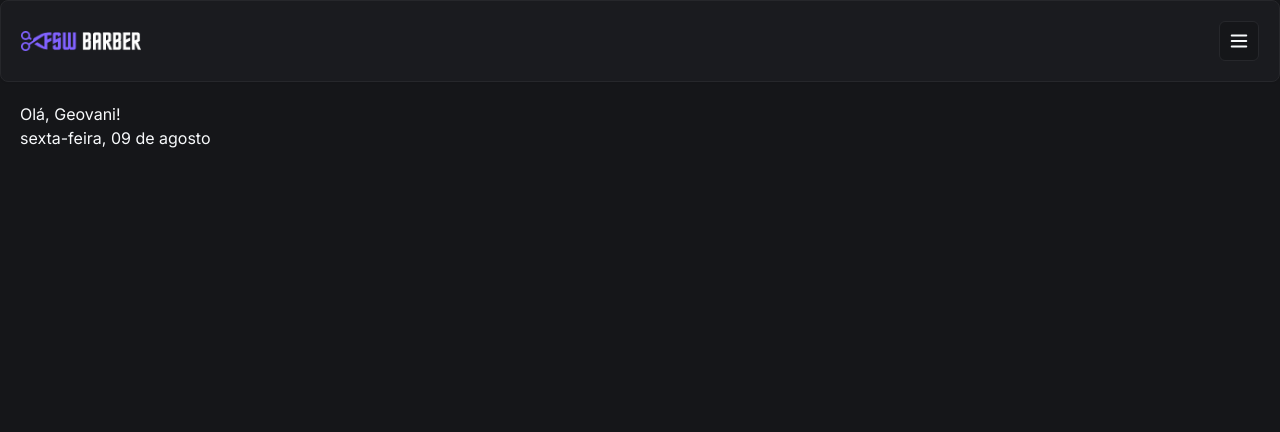
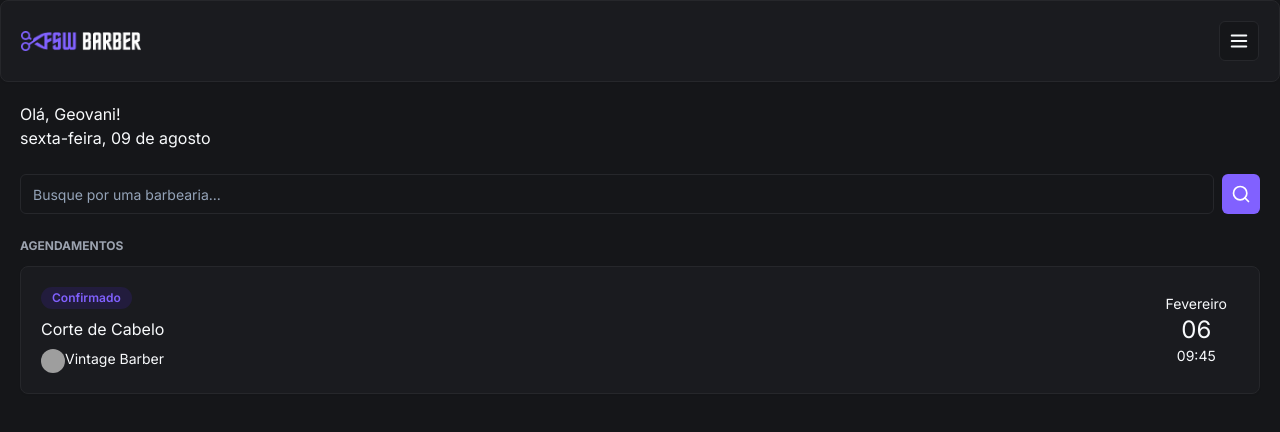
Before and after one commit to geovanigcs/Barbearia, a Next.js app: page / in a window 1280 px wide. Shown: the top 432 px of the page. Built offline with nearby package versions, Linux system fonts and the light colour scheme; grey boxes are pictures that could not be loaded.

Commit message:
feat: add initial booking component

```diff
--- /dev/null
+++ b/app/(home)/_components/search.tsx
@@ -0,0 +1,16 @@
+"use client";
+
+import { Button } from "@/app/_components/ui/button"
+import { Input } from "@/app/_components/ui/input"
+import { SearchIcon } from "lucide-react"
+
+export const Search = () => {
+    return (
+        <div className="flex items-center gap-2">
+            <Input placeholder="Busque por uma barbearia..."/>
+            <Button variant="default" size="icon">
+                <SearchIcon size={20} />
+            </Button>
+        </div>
+    )
+}
--- /dev/null
+++ b/app/_components/ui/avatar.tsx
@@ -0,0 +1,50 @@
+"use client"
+
+import * as React from "react"
+import * as AvatarPrimitive from "@radix-ui/react-avatar"
+
+import { cn } from "@/app/_lib/utils"
+
+const Avatar = React.forwardRef<
+  React.ElementRef<typeof AvatarPrimitive.Root>,
+  React.ComponentPropsWithoutRef<typeof AvatarPrimitive.Root>
+>(({ className, ...props }, ref) => (
+  <AvatarPrimitive.Root
+    ref={ref}
+    className={cn(
+      "relative flex h-10 w-10 shrink-0 overflow-hidden rounded-full",
+      className
+    )}
+    {...props}
+  />
+))
+Avatar.displayName = AvatarPrimitive.Root.displayName
+
+const AvatarImage = React.forwardRef<
+  React.ElementRef<typeof AvatarPrimitive.Image>,
+  React.ComponentPropsWithoutRef<typeof AvatarPrimitive.Image>
+>(({ className, ...props }, ref) => (
+  <AvatarPrimitive.Image
+    ref={ref}
+    className={cn("aspect-square h-full w-full", className)}
+    {...props}
+  />
+))
+AvatarImage.displayName = AvatarPrimitive.Image.displayName
+
+const AvatarFallback = React.forwardRef<
+  React.ElementRef<typeof AvatarPrimitive.Fallback>,
+  React.ComponentPropsWithoutRef<typeof AvatarPrimitive.Fallback>
+>(({ className, ...props }, ref) => (
+  <AvatarPrimitive.Fallback
+    ref={ref}
+    className={cn(
+      "flex h-full w-full items-center justify-center rounded-full bg-muted",
+      className
+    )}
+    {...props}
+  />
+))
+AvatarFallback.displayName = AvatarPrimitive.Fallback.displayName
+
+export { Avatar, AvatarImage, AvatarFallback }
--- /dev/null
+++ b/app/_components/ui/badge.tsx
@@ -0,0 +1,36 @@
+import * as React from "react"
+import { cva, type VariantProps } from "class-variance-authority"
+
+import { cn } from "@/app/_lib/utils"
+
+const badgeVariants = cva(
+  "inline-flex items-center rounded-full border px-2.5 py-0.5 text-xs font-semibold transition-colors focus:outline-none focus:ring-2 focus:ring-ring focus:ring-offset-2",
+  {
+    variants: {
+      variant: {
+        default:
+          "border-transparent bg-primary text-primary-foreground hover:bg-primary/80",
+        secondary:
+          "border-transparent bg-secondary text-secondary-foreground hover:bg-secondary/80",
+        destructive:
+          "border-transparent bg-destructive text-destructive-foreground hover:bg-destructive/80",
+        outline: "text-foreground",
+      },
+    },
+    defaultVariants: {
+      variant: "default",
+    },
+  }
+)
+
+export interface BadgeProps
+  extends React.HTMLAttributes<HTMLDivElement>,
+    VariantProps<typeof badgeVariants> {}
+
+function Badge({ className, variant, ...props }: BadgeProps) {
+  return (
+    <div className={cn(badgeVariants({ variant }), className)} {...props} />
+  )
+}
+
+export { Badge, badgeVariants }
--- /dev/null
+++ b/app/_components/ui/booking-item.tsx
@@ -0,0 +1,30 @@
+import { Avatar, AvatarFallback, AvatarImage } from "./avatar"
+import { Badge } from "./badge"
+import { Card, CardContent } from "./card"
+
+
+export const BookingItem = () => {
+    return (
+    <Card>
+        <CardContent className="p-5 flex justify-between py-0">
+            <div className="flex flex-col gap-2 py-5">
+                <Badge className="bg-[#221C3D] text-primary hover:bg-[#221C3D] w-fit">Confirmado</Badge>
+                <h2 className="fonts-bold">Corte de Cabelo</h2>
+                <div className="flex">
+                    <Avatar className="h-6 w-6">
+                        <AvatarImage src="https://utfs.io/f/0ddfbd26-a424-43a0-aaf3-c3f1dc6be6d1-1kgxo7.png"/>
+                        <AvatarFallback>A</AvatarFallback>
+                    </Avatar>
+                    <h3 className="text-sm">Vintage Barber</h3>
+                </div>
+            </div>
+            <div className="flex flex-col items-center justify-center px-3 bolder-l border-solid border-secondary">
+                <p className="text-sm">Fevereiro</p>
+                <p className="text-2xl">06</p>
+                <p className="text-sm">09:45</p>
+            </div>
+
+        </CardContent>
+    </Card>
+     )
+}
--- /dev/null
+++ b/app/_components/ui/input.tsx
@@ -0,0 +1,25 @@
+import * as React from "react"
+
+import { cn } from "@/app/_lib/utils"
+
+export interface InputProps
+  extends React.InputHTMLAttributes<HTMLInputElement> {}
+
+const Input = React.forwardRef<HTMLInputElement, InputProps>(
+  ({ className, type, ...props }, ref) => {
+    return (
+      <input
+        type={type}
+        className={cn(
+          "flex h-10 w-full rounded-md border border-input bg-background px-3 py-2 text-sm ring-offset-background file:border-0 file:bg-transparent file:text-sm file:font-medium file:text-foreground placeholder:text-muted-foreground focus-visible:outline-none focus-visible:ring-2 focus-visible:ring-ring focus-visible:ring-offset-2 disabled:cursor-not-allowed disabled:opacity-50",
+          className
+        )}
+        ref={ref}
+        {...props}
+      />
+    )
+  }
+)
+Input.displayName = "Input"
+
+export { Input }
--- a/app/page.tsx
+++ b/app/page.tsx
@@ -1,6 +1,8 @@
 import { format } from "date-fns";
 import { Header } from "./_components/header";
 import { ptBR } from "date-fns/locale";
+import { Search } from "./(home)/_components/search";
+import { BookingItem } from "./_components/ui/booking-item";
 
 export default function Home() {
   return (
@@ -12,7 +14,13 @@
           locale: ptBR,
         })}</p>
       </div>
+      <div className="px-5 mt-6">
+        <Search />
+      </div>
+      <div className="px-5 mt-6">
+        <h2 className="text-xs uppercase text-gray-400 font-bold mb-3">Agendamentos</h2>
+        <BookingItem />
+      </div>
     </div>
-
   )
 }
--- a/package.json
+++ b/package.json
@@ -13,6 +13,7 @@
   },
   "dependencies": {
     "@prisma/client": "^5.18.0",
+    "@radix-ui/react-avatar": "^1.1.0",
     "@radix-ui/react-slot": "^1.1.0",
     "class-variance-authority": "^0.7.0",
     "clsx": "^2.1.1",
```
Also changed, not shown: 1 other file (tests, documents, lock files or other folders).
